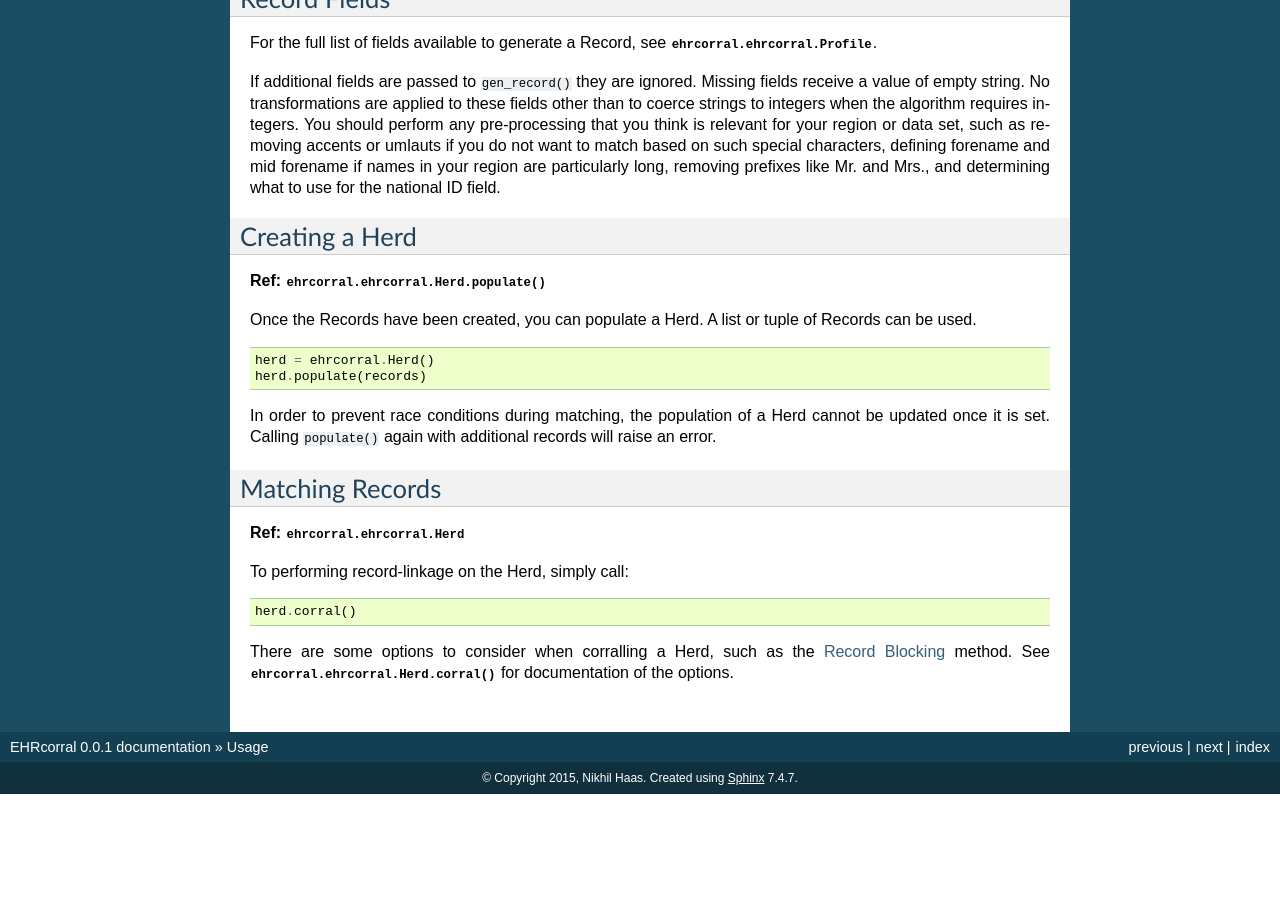
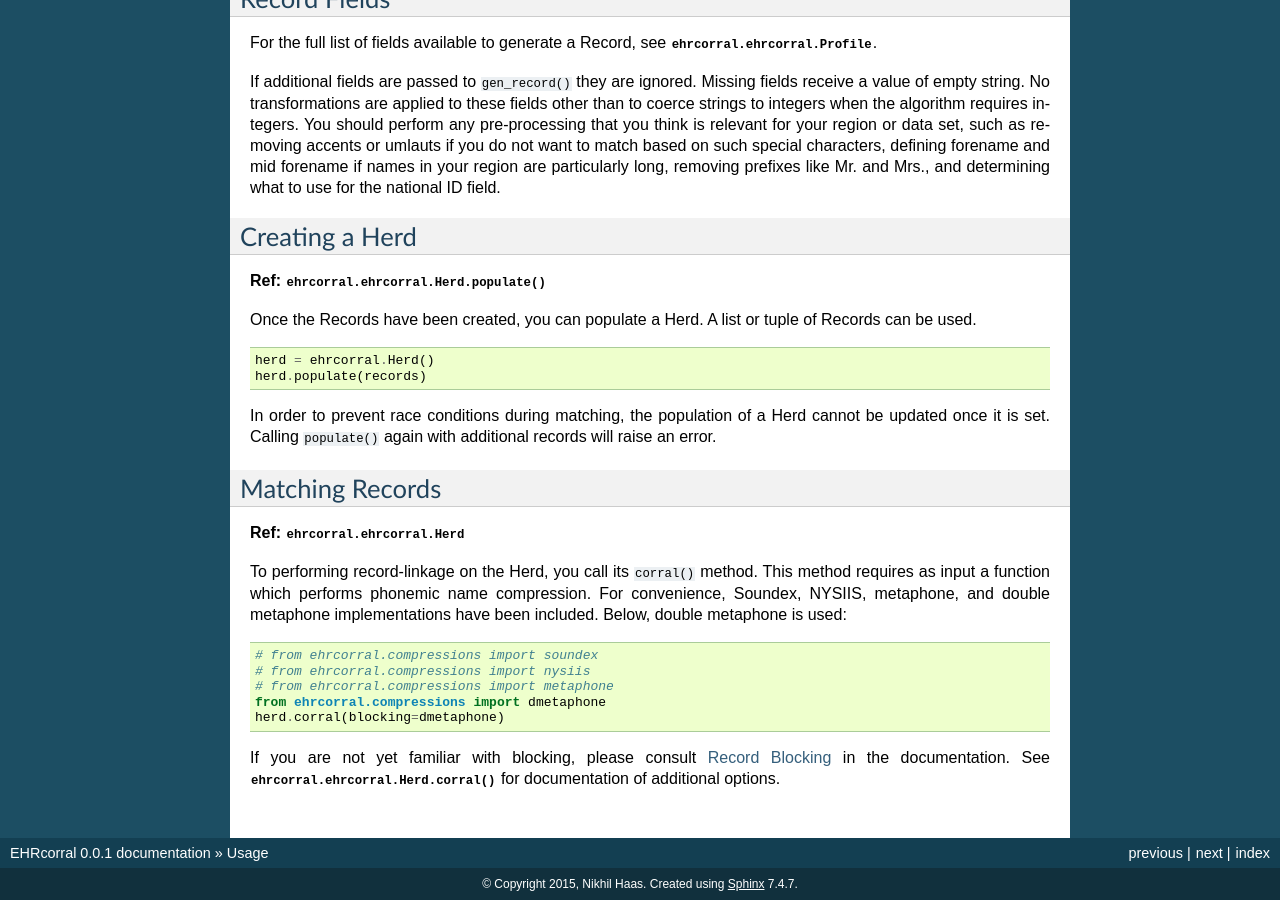
Before and after one commit to nsh87/ehrcorral, a Sphinx documentation site: the page built from docs/usage.rst, in a window 1280 px wide and 900 px high, scrolled down 1644 px. Built offline with Sphinx 7.4.7, drawn with Linux system fonts in a browser that asks for light colours; formulas are drawn with MathJax 3; before the commit the page ends 2438 px from its top, so only the background shows below that.

Commit message:
Update docs to use function for blocking instead of string parameter

```diff
--- a/docs/usage.rst
+++ b/docs/usage.rst
@@ -135,12 +135,20 @@ Matching Records
 
 **Ref:** :py:class:`ehrcorral.ehrcorral.Herd`
 
-To performing record-linkage on the Herd, simply call:
+To performing record-linkage on the Herd, you call its ``corral()`` method.
+This method requires as input a function which performs phonemic name
+compression. For convenience, Soundex, NYSIIS, metaphone, and double metaphone
+implementations have been included. Below, double metaphone is used:
 
 .. code-block:: python
 
-    herd.corral()
+    # from ehrcorral.compressions import soundex
+    # from ehrcorral.compressions import nysiis
+    # from ehrcorral.compressions import metaphone
+    from ehrcorral.compressions import dmetaphone
+    herd.corral(blocking=dmetaphone)
 
-There are some options to consider when corralling a Herd, such as the
-:ref:`record-blocking-label` method. See
-:py:func:`ehrcorral.ehrcorral.Herd.corral` for documentation of the options.
+If you are not yet familiar with blocking, please consult
+:ref:`record-blocking-label` in the documentation.
+See :py:func:`ehrcorral.ehrcorral.Herd.corral` for documentation of
+additional options.
```
